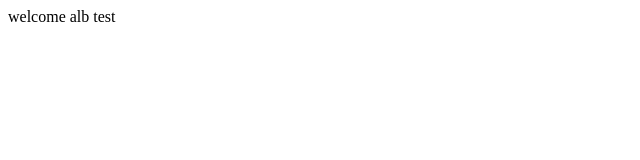
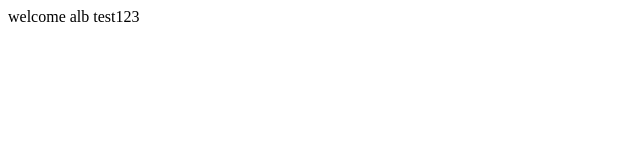
Before and after one commit to lakshmanan8104/CheckingJenkins, a plain HTML site: page index.html in a window 1280 px wide. Shown: the full height of the page, 0-640 px from the left. Drawn offline with Linux system fonts and the light colour scheme.

Commit message:
Update index.html

```diff
--- a/index.html
+++ b/index.html
@@ -1,3 +1,3 @@
 <html>
-  <a>welcome alb test</a>
+  <a>welcome alb test123</a>
   </html>
```
